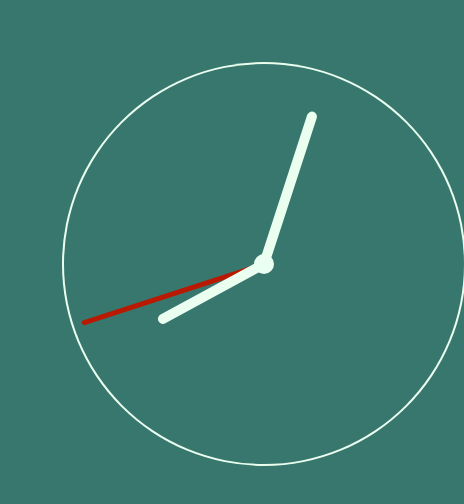
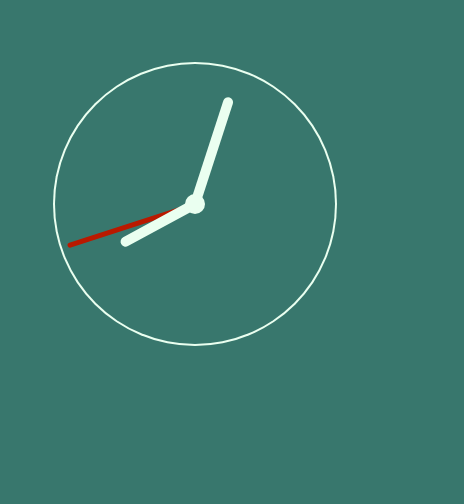
Before and after one commit to ACBennny/analog-clock, a plain HTML site: page index.html in a window 390 px wide. Shown: the whole page, 464 px wide, since content can reach past the window. Drawn offline with Linux system fonts and the light colour scheme.

Commit message:
Responsiveness
Fixed clock sizing on mobile devices.

```diff
--- a/script.js
+++ b/script.js
@@ -75,7 +75,7 @@ function updateClockTime()
         const minsHand = document.querySelector("#minute-hand");
         const secsHand = document.querySelector("#seconds-hand");
 
-        // Return if any of the ahnds are unavailble or time object is unavailable.
+        // Return if any of the hands are unavailable or time object is unavailable.
         if(
             (curr_time == null) || (hourHand == null)
             || (minsHand == null) || (secsHand == null)
@@ -140,6 +140,5 @@ function buildClockFace()
 
 window.onload = () =>
 {
-    //
     buildClockFace();
 }
--- a/style.css
+++ b/style.css
@@ -66,7 +66,7 @@ body
     height: 100%;
     display: grid;
     place-items: center;
-    padding: 4rem;
+    padding: 4rem 1rem;
 }
 
 .clock-base
@@ -182,3 +182,15 @@ body
     width: calc((var(--base_w) + (var(--base_w) * var(--r1_w_scale))));
     width: calc((var(--base_w) + (var(--base_w) * var(--r1_h_scale))));
 }
+
+
+
+
+
+@media only screen and (max-width: 30.3125rem)
+{
+    html:root
+    {
+        --const_size: 17.5rem;
+    }
+}
```
